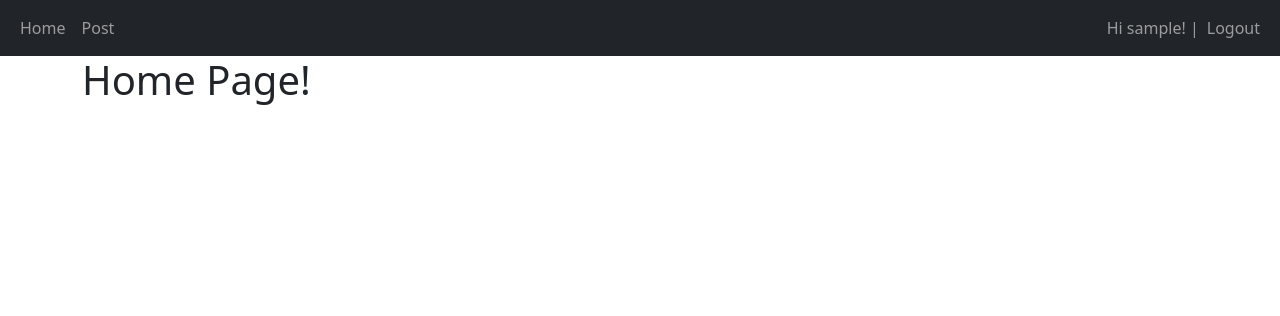
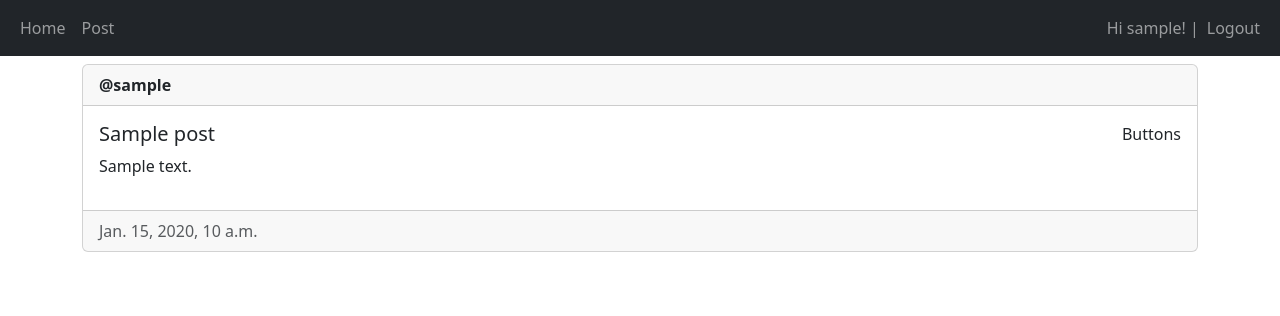
Before and after one commit to sandunigfdo/Auth-Project, a Django app: page / in a window 1280 px wide. Shown: the top 316 px of the page. Run offline with Django 4.2, Linux system fonts and the light colour scheme; a user stored in the database is signed in; tables that the repository leaves empty hold one stand-in row (values such as "Sample post").

Commit message:
Add cards for each post

```diff
--- a/website/main/templates/main/home.html
+++ b/website/main/templates/main/home.html
@@ -1,5 +1,23 @@
 {% extends 'main/base.html' %}
 {% block title %}Home Page{% endblock %}
 {% block content %}
-<h1>Home Page!</h1>
+{% for post in posts %}
+ <div class="card mt-2">
+    <div class="card-header"><strong>@{{ post.author.username }}</strong></div>
+    <div class="card-body d-flex flex-row justify-content-between">
+        <div>
+            <h5 class="card-title">{{post.title}}</h5>
+            <p>{{post.description}}</p>
+        </div>
+        <div>
+            Buttons
+        </div>
+    </div>
+    <div class="card-footer text-muted">
+        {{post.created_at}}
+    </div>
+ </div>
+ {% empty %}
+ <p>No posts yet</p>
+{% endfor %}
 {% endblock %}
```
